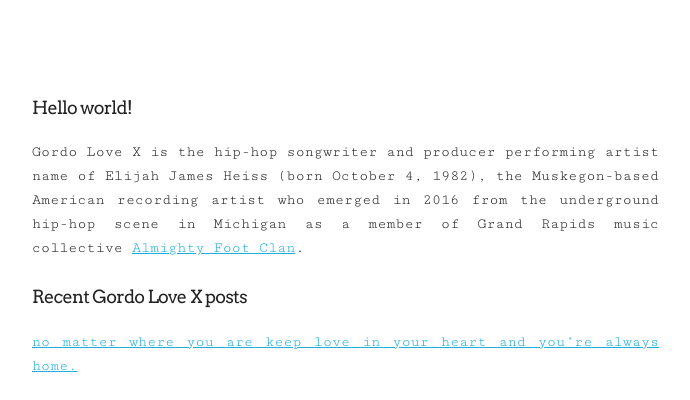
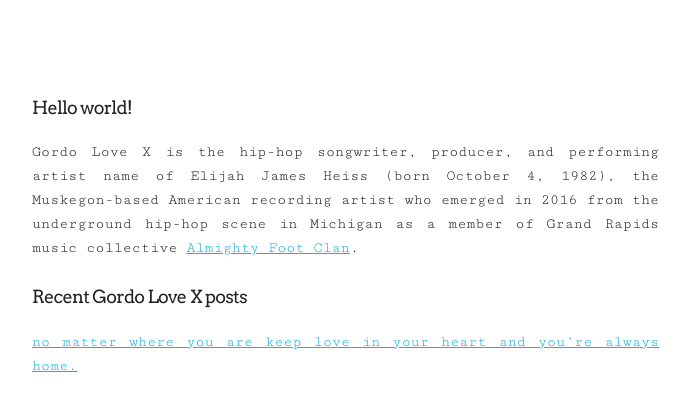
Before and after one commit to gordolovex/gordolovex.github.io, a plain HTML site: page index.html in a window 1280 px wide. Shown: the top 400 px of the page, without its empty margins (128-818 px from the left). Drawn offline with Linux system fonts and the light colour scheme.

Commit message:
bio update

```diff
--- a/index.html
+++ b/index.html
@@ -59,7 +59,7 @@
  -->
         <section>
           <h4>Hello world!</h4>
-          <p>Gordo Love X is the hip-hop songwriter and producer performing artist name of Elijah James Heiss (born October 4, 1982), the Muskegon-based American recording artist who emerged in 2016 from the underground hip-hop scene in Michigan as a member of Grand Rapids music collective <a href="https://twitter.com/footclan777">Almighty Foot Clan</a>.</p>
+          <p>Gordo Love X is the hip-hop songwriter, producer, and performing artist name of Elijah James Heiss (born October 4, 1982), the Muskegon-based American recording artist who emerged in 2016 from the underground hip-hop scene in Michigan as a member of Grand Rapids music collective <a href="https://twitter.com/footclan777">Almighty Foot Clan</a>.</p>
         </section>
 
 <h4>Recent Gordo Love X posts</h4>
```
